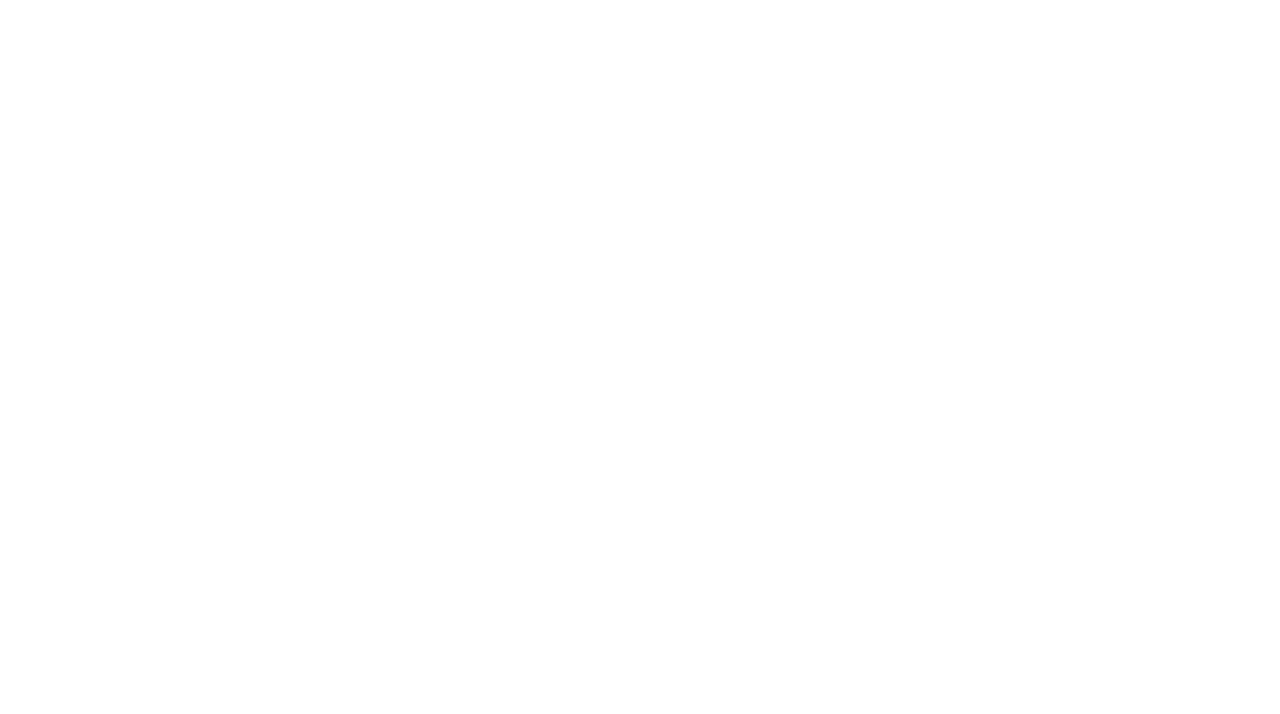
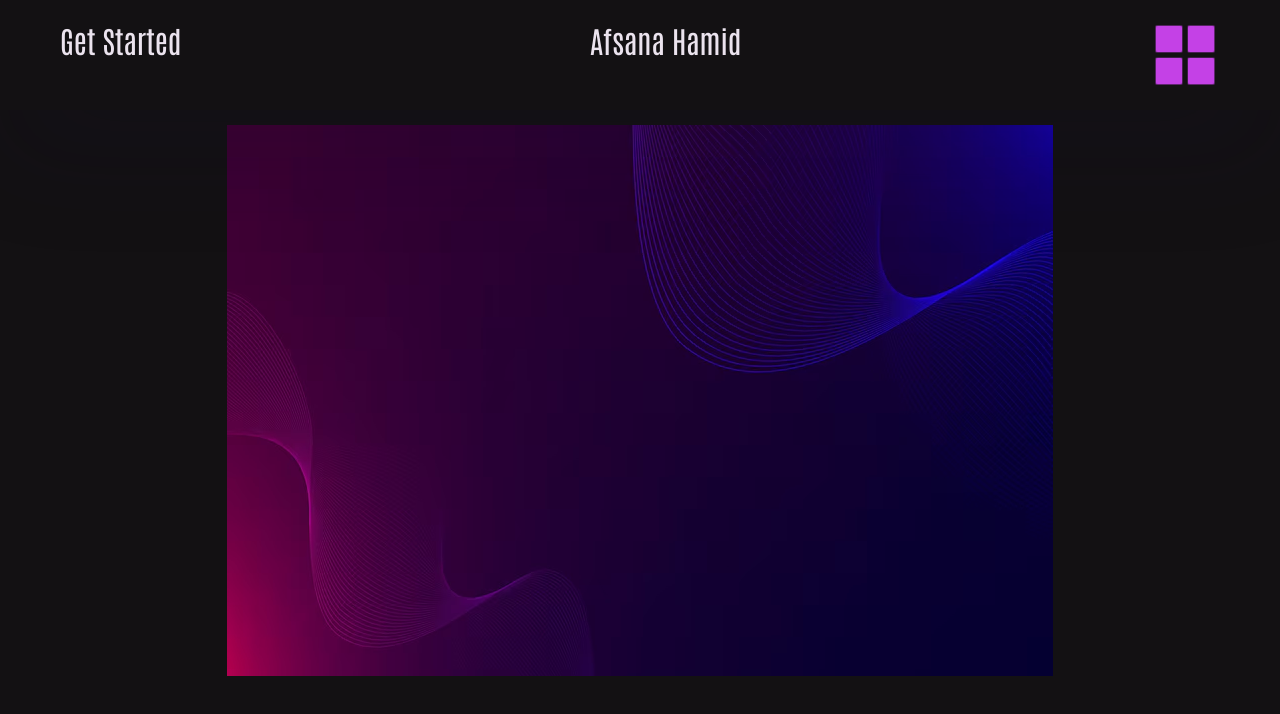
Before and after one commit to afsana43/personal-protfolio, a plain HTML site: page index.html in a window 1280 px wide. Drawn offline with Linux system fonts and the light colour scheme.

Commit message:
navbar done

```diff
--- a/index.html
+++ b/index.html
@@ -1,11 +1,27 @@
 <!DOCTYPE html>
 <html lang="en">
+
 <head>
     <meta charset="UTF-8">
     <meta name="viewport" content="width=device-width, initial-scale=1.0">
     <title>Personal Protfolio</title>
+    <link rel="stylesheet" href="style.css">
+    <link rel="stylesheet" href="root.css">
 </head>
+
 <body>
+    <header class="header-container">
+        <nav class="nav-iteam">
+            <h2>Get Started</h2>
+            <h2>Afsana Hamid</h2>
+            <img id="menu-icon" src="./img/icon.png" alt="">
+        </nav>
+    </header>
+    <main></main>
+
+    <footer></footer>
+
 
 </body>
+
 </html>
--- /dev/null
+++ b/root.css
@@ -0,0 +1,14 @@
+@import url('https://fonts.googleapis.com/css2?family=Antonio:wght@100..700&display=swap');
+
+* {
+    margin: 0px;
+    padding: 0px;
+    font-family: "Antonio", sans-serif;
+    font-weight: 400;
+
+}
+:root {
+    --primary-color: #ba0bf8;
+    --primary-bg: #131113;
+    --primary-font-color: #ebe3ee;
+}
--- /dev/null
+++ b/style.css
@@ -0,0 +1,20 @@
+.header-container{
+    height: 100vh;
+    background: var(--primary-bg);
+    background-image: url('./img/bg.avif');
+    background-repeat: no-repeat;
+    background-position: center;
+}
+.nav-iteam{
+    color: var(--primary-font-color);
+    display: flex;
+    justify-content: space-between;
+    gap: 24px;
+    box-shadow: rgba(17, 12, 46, 0.15) 0px 48px 100px 0px;
+    padding: 20px 60px;
+    font-size: 20px;
+}
+#menu-icon{
+    width: 70px;
+    text-align: right;
+}
```
Also changed, not shown: img/bg.avif (added), img/icon.png (added).
